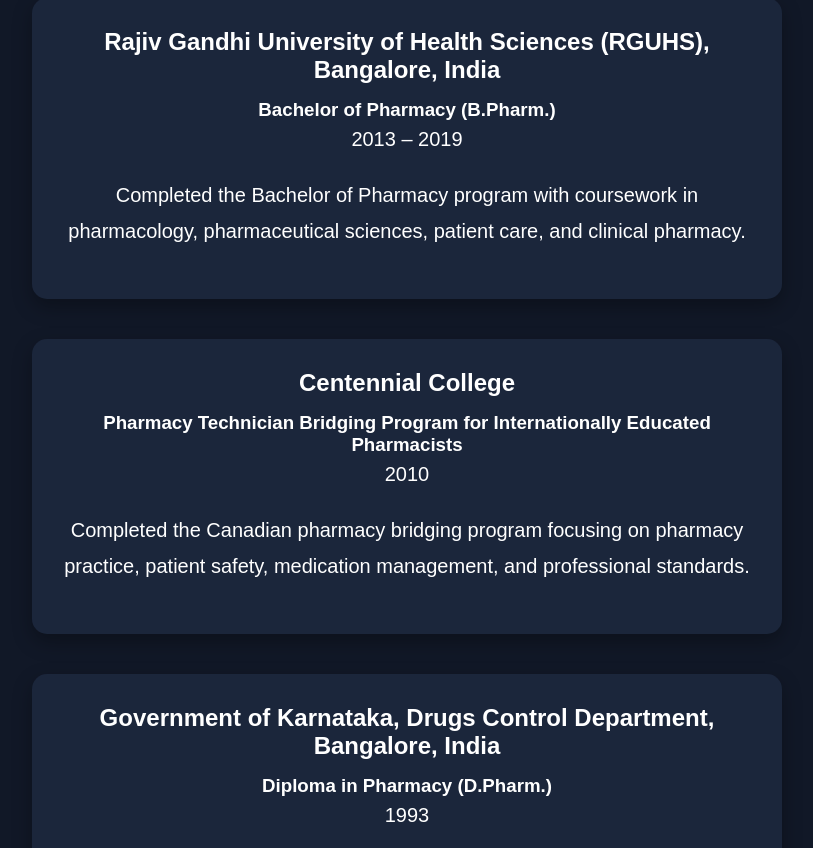
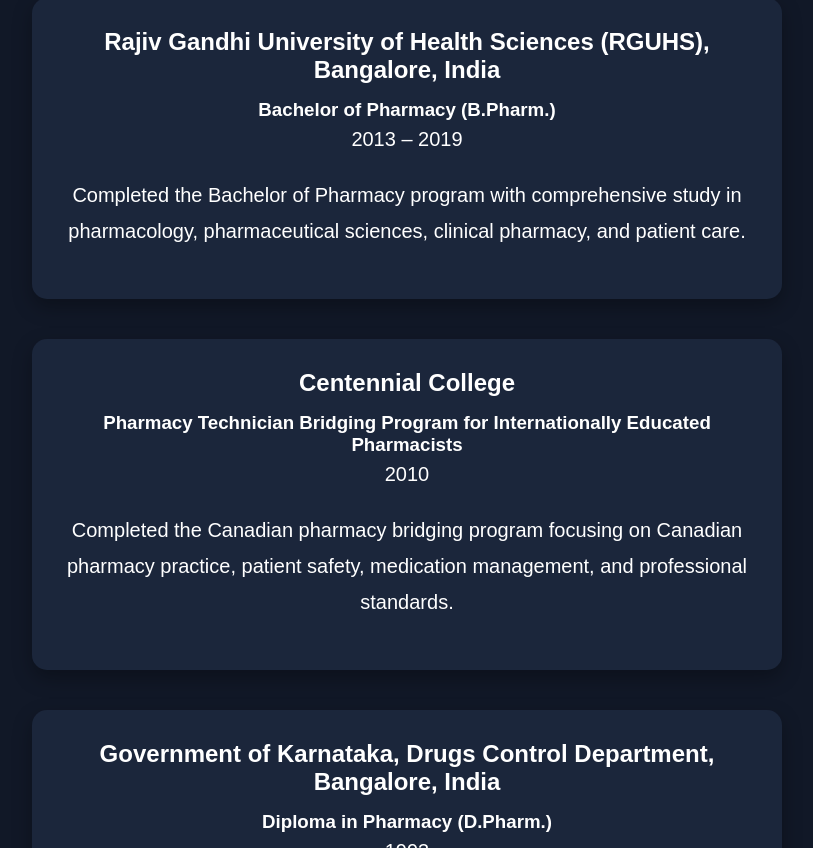
Before and after one commit to Deepak24AA/DeepakSharma_COMP229_Assignment1, a React (Vite) app: page /DeepakSharma_COMP229_Assignment1/education in a window 1280 px wide. Shown: the part 632-1480 px from the top of the page, without its empty margins (233-1046 px from the left). Built offline with nearby package versions, Linux system fonts and the light colour scheme.

Commit message:
Updated education page

```diff
--- a/src/pages/Education.jsx
+++ b/src/pages/Education.jsx
@@ -14,13 +14,13 @@
       </div>
 
       <div className="card">
-         <h2>Rajiv Gandhi University of Health Sciences (RGUHS), Bangalore, India</h2>
+        <h2>Rajiv Gandhi University of Health Sciences (RGUHS), Bangalore, India</h2>
         <h3>Bachelor of Pharmacy (B.Pharm.)</h3>
         <p>2013 – 2019</p>
         <p>
-          Completed the Bachelor of Pharmacy program with coursework in
-          pharmacology, pharmaceutical sciences, patient care, and clinical
-          pharmacy.
+          Completed the Bachelor of Pharmacy program with comprehensive study in
+          pharmacology, pharmaceutical sciences, clinical pharmacy, and patient
+          care.
         </p>
       </div>
 
@@ -32,9 +32,9 @@
         </h3>
         <p>2010</p>
         <p>
-          Completed the Canadian pharmacy bridging program focusing on pharmacy
-          practice, patient safety, medication management, and professional
-          standards.
+          Completed the Canadian pharmacy bridging program focusing on Canadian
+          pharmacy practice, patient safety, medication management, and
+          professional standards.
         </p>
       </div>
 
@@ -44,7 +44,7 @@
         <p>1993</p>
         <p>
           Completed foundational education in pharmaceutical sciences,
-          dispensing practices, pharmacology, and patient care.
+          pharmacology, dispensing practices, and patient care.
         </p>
       </div>
     </div>
```
